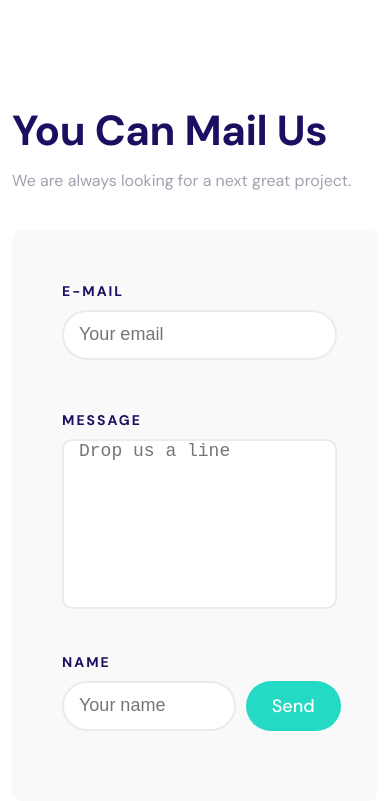
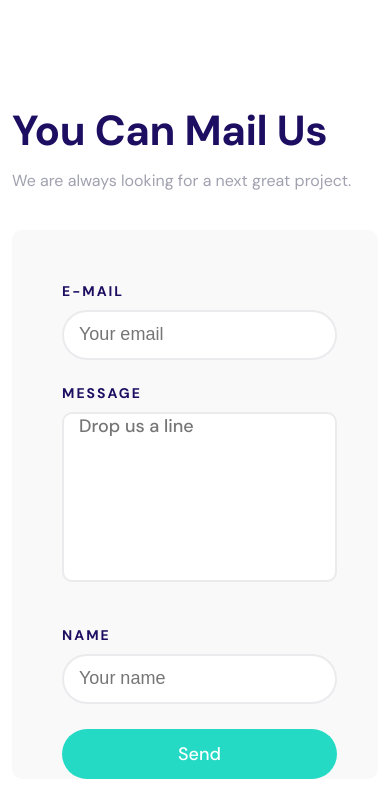
Before and after one commit to AmanPunia-510/get-in-touch, a plain HTML site: page index.html in a window 390 px wide. Shown: the part 685-1486 px from the top of the page. After the commit the page ends 1464 px from the top, so only its background shows below. Drawn offline with Linux system fonts and the light colour scheme.

Commit message:
change in media query

```diff
--- a/assets/css/style.css
+++ b/assets/css/style.css
@@ -236,3 +236,24 @@ button {
         margin-top: 10px;
     }
 }
+
+@media (max-width:576px) {
+    .send-button {
+        flex-direction: column;
+        width: 87%;
+    }
+
+    .input-1 {
+        margin-bottom: 20px;
+        width: 87%;
+    }
+
+    .input-3 {
+        width: 100%;
+        margin-bottom: 15px;
+    }
+
+    button {
+        width: 100%;
+    }
+}
--- a/index.html
+++ b/index.html
@@ -55,7 +55,7 @@
                             <p class="p3">E-MAIL</p>
                             <input type="email" placeholder="Your email" class="input-1">
                             <h2 class="h4">MESSAGE</h2>
-                            <textarea type="text" name="" placeholder="Drop us a line" class="input-2"
+                            <textarea type="text" name="" placeholder="Drop us a line" class="input-2 dm-sans"
                                 style="resize: none;"></textarea>
                             <h2 class="h5">NAME</h2>
                             <div class="send-button">
```
